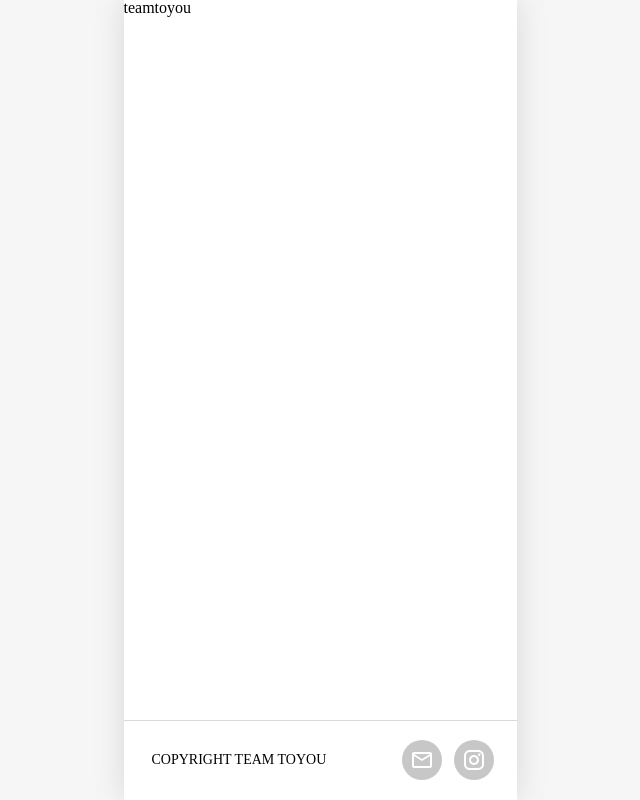
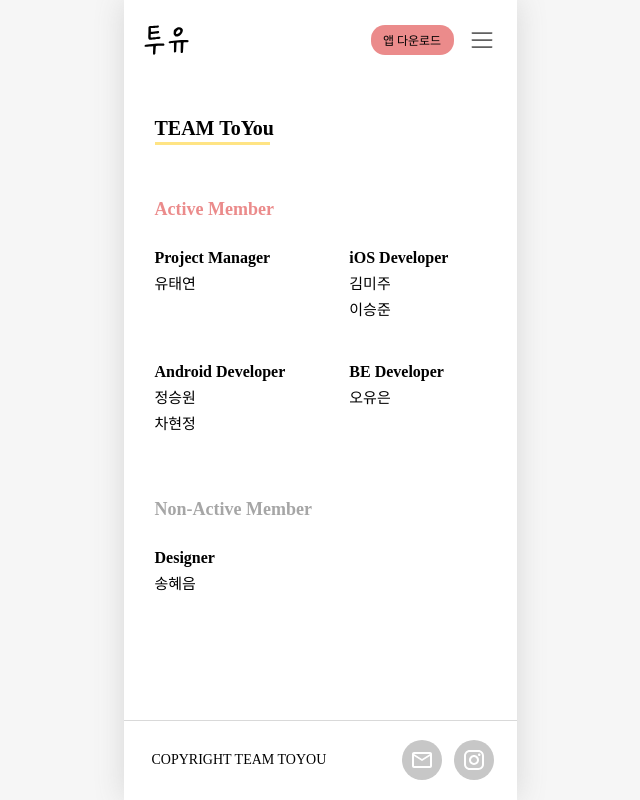
Before and after one commit to Team-ToYou/ToYou-Website, a React (Vite) app: page /teamtoyou in a window 1280 px wide. Shown: the whole page, without its empty margins (320-960 px from the left). Built offline with nearby package versions, Linux system fonts and the light colour scheme; the HTML template or start-up script is replaced by a standard one; a web font is replaced by a local one.

Commit message:
feat: 팀페이지 퍼블리싱(#9)

```diff
--- a/src/pages/Main/MainPage.jsx
+++ b/src/pages/Main/MainPage.jsx
@@ -53,7 +53,6 @@ const MainPage = () => {
         <GuideImage src={MainImage2} alt="main image2" />
 
         <StepBadge top={864}>STEP ONE</StepBadge>
-
         <StepHeader top={894}>
           <StepLine />
           <StepTitle>감정우표 선택하기</StepTitle>
--- /dev/null
+++ b/src/pages/TeamToYou/TeamToYou.style.js
@@ -0,0 +1,61 @@
+import styled from 'styled-components';
+
+export const Container = styled.div`
+  position: relative;
+`;
+
+export const TitleWrapper = styled.div`
+  position: absolute;
+  top: 7.375rem;
+  left: 1.9375rem;
+  display: flex;
+  flex-direction: column;
+`;
+
+export const TeamTitle = styled.h1`
+  font-family: 'Pretendard';
+  font-size: 1.25rem;
+  font-weight: var(--weight-bold);
+`;
+
+export const Underline = styled.div`
+  width: 7.1875rem;
+  height: 0.1875rem;
+  background: #ffe484;
+  margin-top: 0.25rem;
+`;
+
+export const Section = styled.div`
+  position: absolute;
+  top: ${({ top }) => top}px;
+  left: 1.9375rem;
+`;
+
+export const SectionTitle = styled.h2`
+  font-family: 'Pretendard';
+  font-size: 1.125rem;
+  font-weight: var(--weight-semibold);
+  color: ${(props) => props.color};
+`;
+
+export const MemberGrid = styled.div`
+  display: grid;
+  grid-template-columns: 1fr 1fr;
+  column-gap: 8ch;
+  row-gap: 2.875rem;
+  margin-top: 2rem;
+`;
+
+export const MemberRole = styled.h3`
+  font-family: 'Pretendard';
+  font-size: 1rem;
+  font-weight: var(--weight-semibold);
+`;
+
+export const MemberList = styled.p`
+  font-family: 'Pretendard';
+  font-size: 0.9375rem;
+  font-weight: var(--weight-medium);
+  line-height: 1rem;
+  margin-top: 0.625rem;
+`;
--- a/src/pages/TeamToYou/TeamToYouPage.jsx
+++ b/src/pages/TeamToYou/TeamToYouPage.jsx
@@ -1,5 +1,60 @@
+import Header from '../../components/Header/Header';
+import {
+  Container,
+  TitleWrapper,
+  TeamTitle,
+  Underline,
+  Section,
+  SectionTitle,
+  MemberGrid,
+  MemberRole,
+  MemberList,
+} from './TeamToYou.style';
+
 const TeamToYouPage = () => {
-  return <div>teamtoyou</div>;
+  return (
+    <Container>
+      <Header />
+      <TitleWrapper>
+        <TeamTitle>TEAM ToYou</TeamTitle>
+        <Underline />
+      </TitleWrapper>
+
+      <Section top={200}>
+        <SectionTitle color="#EB8B8B">Active Member</SectionTitle>
+        <MemberGrid>
+          <div>
+            <MemberRole>Project Manager</MemberRole>
+            <MemberList>유태연</MemberList>
+          </div>
+          <div>
+            <MemberRole>iOS Developer</MemberRole>
+            <MemberList>김미주</MemberList>
+            <MemberList>이승준</MemberList>
+          </div>
+          <div>
+            <MemberRole>Android Developer</MemberRole>
+            <MemberList>정승원</MemberList>
+            <MemberList>차현정</MemberList>
+          </div>
+          <div>
+            <MemberRole>BE Developer</MemberRole>
+            <MemberList>오유은</MemberList>
+          </div>
+        </MemberGrid>
+      </Section>
+
+      <Section top={500}>
+        <SectionTitle color="#A6A6A6">Non-Active Member</SectionTitle>
+        <MemberGrid>
+          <div>
+            <MemberRole>Designer</MemberRole>
+            <MemberList>송혜음</MemberList>
+          </div>
+        </MemberGrid>
+      </Section>
+    </Container>
+  );
 };
 
 export default TeamToYouPage;
```
